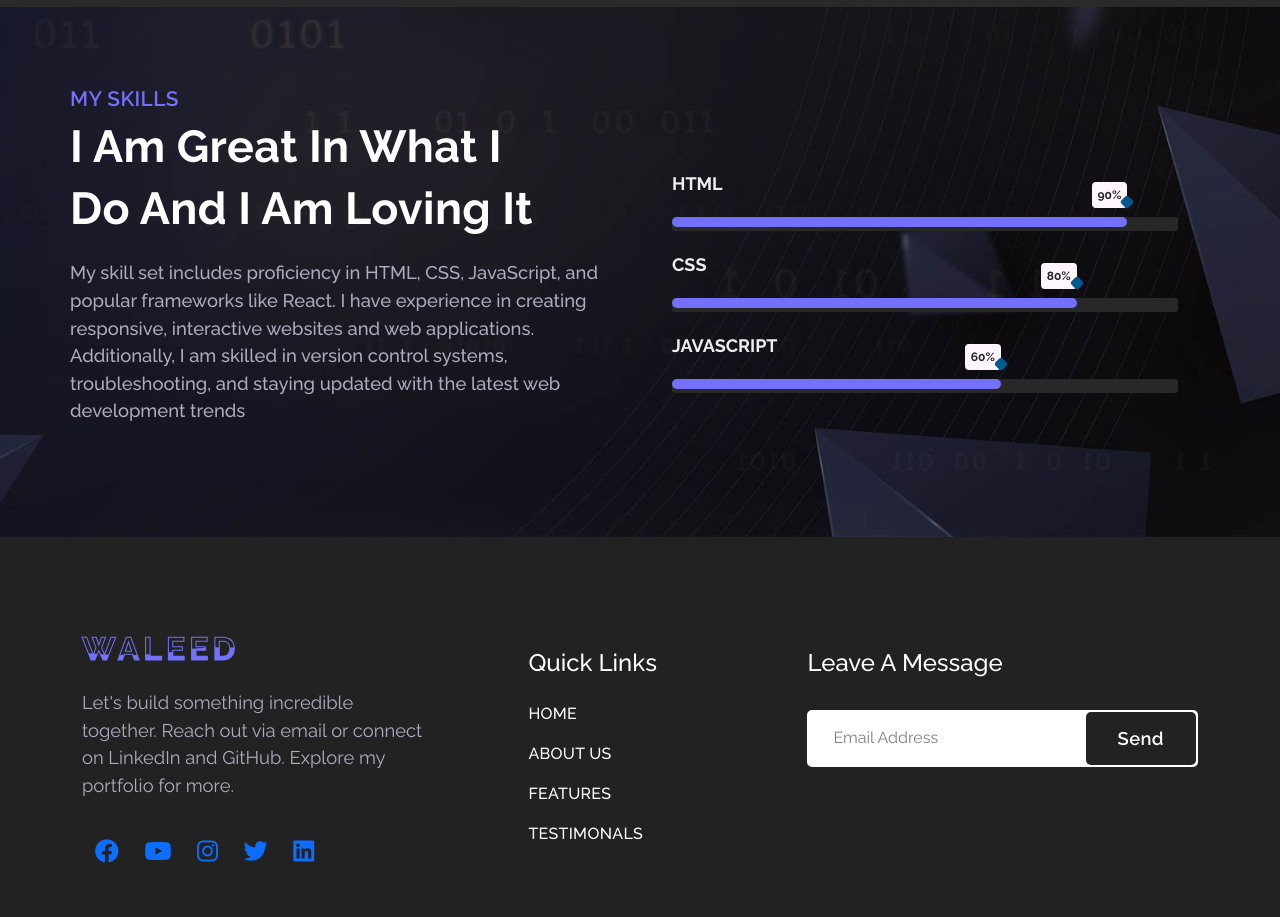
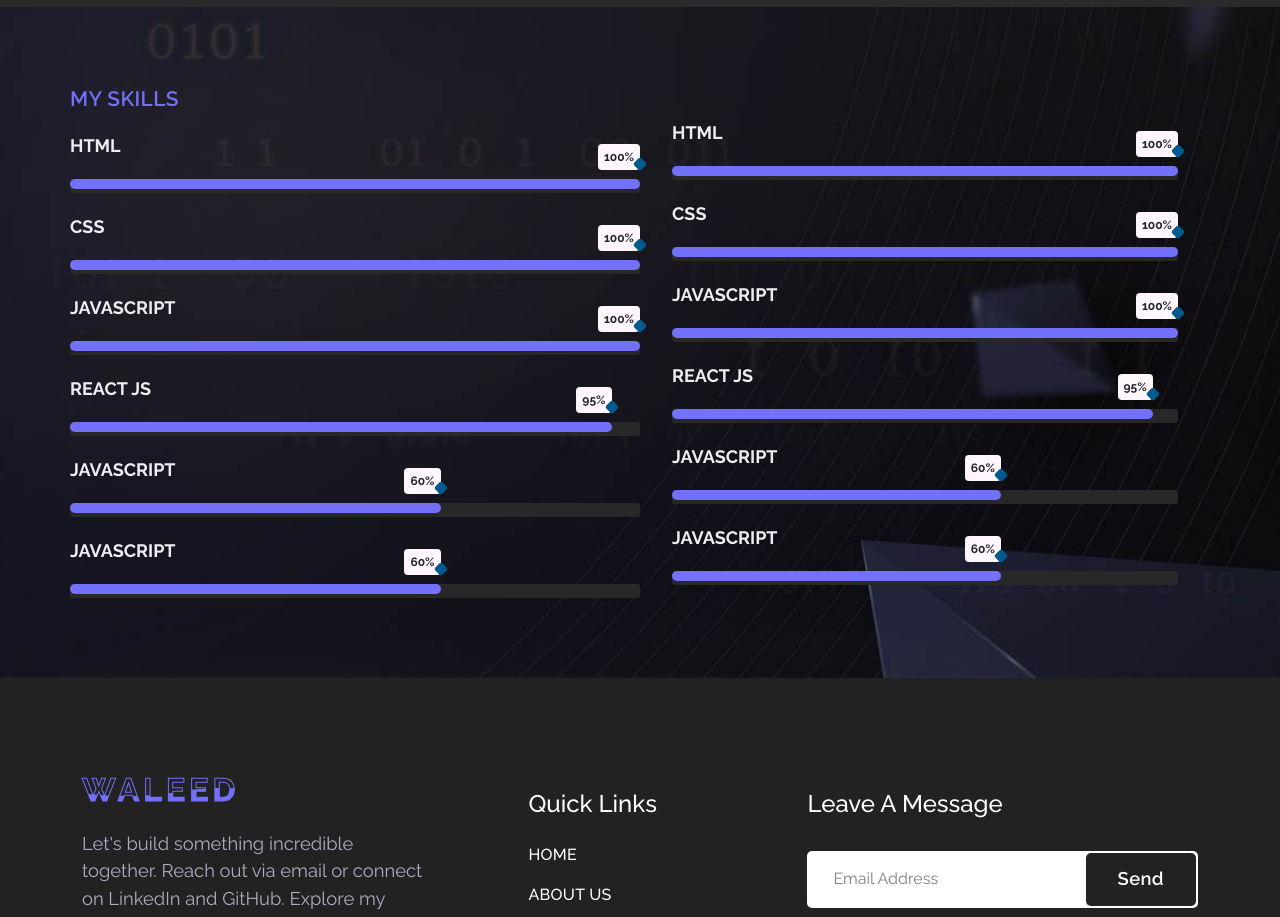
Before and after one commit to secret-glimmer/example-web-portfolio, a React (Vite) app: page / in a window 1280 px wide. Shown: the part 2500-3417 px from the top of the page. Built offline with nearby package versions, Linux system fonts and the light colour scheme.

Commit message:
some changes

```diff
--- a/src/components/Skills.jsx
+++ b/src/components/Skills.jsx
@@ -18,16 +18,66 @@ const Skills = () => {
             <div className="col-md-6">
               <div className="skill_col1">
                 <h5>MY SKILLS</h5>
-                <h1>I am great in what I</h1>
-                <h1>do and I am loving it</h1>
-                <p>
-                  My skill set includes proficiency in HTML, CSS, JavaScript,
-                  and popular frameworks like React. I have experience in
-                  creating responsive, interactive websites and web
-                  applications. Additionally, I am skilled in version control
-                  systems, troubleshooting, and staying updated with the latest
-                  web development trends
-                </p>
+                <div className="skill">
+                  <div className="skill-name">HTML</div>
+                  <div className="skill-bar">
+                    <div
+                      className="skill-percentage"
+                      per="100%"
+                      style={{ maxWidth: "100%" }}
+                    ></div>
+                  </div>
+                </div>
+                <div className="skill">
+                  <div className="skill-name">CSS</div>
+                  <div className="skill-bar">
+                    <div
+                      className="skill-percentage"
+                      per="100%"
+                      style={{ maxWidth: "100%" }}
+                    ></div>
+                  </div>
+                </div>
+                <div className="skill">
+                  <div className="skill-name">Javascript</div>
+                  <div className="skill-bar">
+                    <div
+                      className="skill-percentage"
+                      per="100%"
+                      style={{ maxWidth: "100%" }}
+                    ></div>
+                  </div>
+                </div>
+                <div className="skill">
+                  <div className="skill-name">React JS</div>
+                  <div className="skill-bar">
+                    <div
+                      className="skill-percentage"
+                      per="95%"
+                      style={{ maxWidth: "95%" }}
+                    ></div>
+                  </div>
+                </div>
+                <div className="skill">
+                  <div className="skill-name">Javascript</div>
+                  <div className="skill-bar">
+                    <div
+                      className="skill-percentage"
+                      per="60%"
+                      style={{ maxWidth: "65%" }}
+                    ></div>
+                  </div>
+                </div>
+                <div className="skill">
+                  <div className="skill-name">Javascript</div>
+                  <div className="skill-bar">
+                    <div
+                      className="skill-percentage"
+                      per="60%"
+                      style={{ maxWidth: "65%" }}
+                    ></div>
+                  </div>
+                </div>
               </div>
             </div>
             <div className="col-md-6">
@@ -37,8 +87,8 @@ const Skills = () => {
                   <div className="skill-bar">
                     <div
                       className="skill-percentage"
-                      per="90%"
-                      style={{ maxWidth: "90%" }}
+                      per="100%"
+                      style={{ maxWidth: "100%" }}
                     ></div>
                   </div>
                 </div>
@@ -47,8 +97,38 @@ const Skills = () => {
                   <div className="skill-bar">
                     <div
                       className="skill-percentage"
-                      per="80%"
-                      style={{ maxWidth: "80%" }}
+                      per="100%"
+                      style={{ maxWidth: "100%" }}
+                    ></div>
+                  </div>
+                </div>
+                <div className="skill">
+                  <div className="skill-name">Javascript</div>
+                  <div className="skill-bar">
+                    <div
+                      className="skill-percentage"
+                      per="100%"
+                      style={{ maxWidth: "100%" }}
+                    ></div>
+                  </div>
+                </div>
+                <div className="skill">
+                  <div className="skill-name">React JS</div>
+                  <div className="skill-bar">
+                    <div
+                      className="skill-percentage"
+                      per="95%"
+                      style={{ maxWidth: "95%" }}
+                    ></div>
+                  </div>
+                </div>
+                <div className="skill">
+                  <div className="skill-name">Javascript</div>
+                  <div className="skill-bar">
+                    <div
+                      className="skill-percentage"
+                      per="60%"
+                      style={{ maxWidth: "65%" }}
                     ></div>
                   </div>
                 </div>
```
